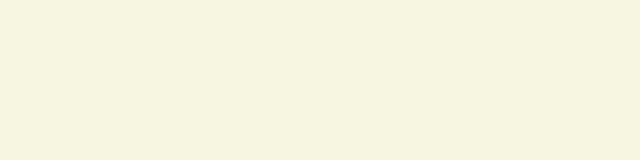
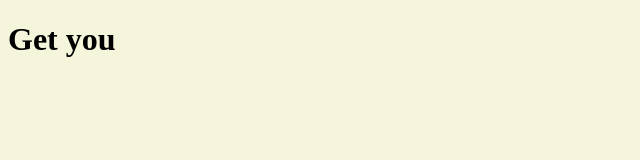
Before and after one commit to vosw1/crome_app, a plain HTML site: page index.html in a window 1280 px wide. Shown: the whole page, without its empty margins (0-640 px from the left). Drawn offline with Linux system fonts and the light colour scheme.

Commit message:
id 이용하기

```diff
--- a/app.js
+++ b/app.js
@@ -1 +1,3 @@
-document.title = "Hello! From JS"
+const title = document.getElementById("title");
+
+title.innerText = "Get you";
--- a/index.html
+++ b/index.html
@@ -7,6 +7,7 @@
     <title>Hello From HTML</title>
 </head>
 <body>
+    <h1 id="title">Grab me!</h1>
     <script src="app.js"></script> <!--app.js 적용하기-->
 </body>
 </html>
```
Also changed, not shown: 1 other file.
